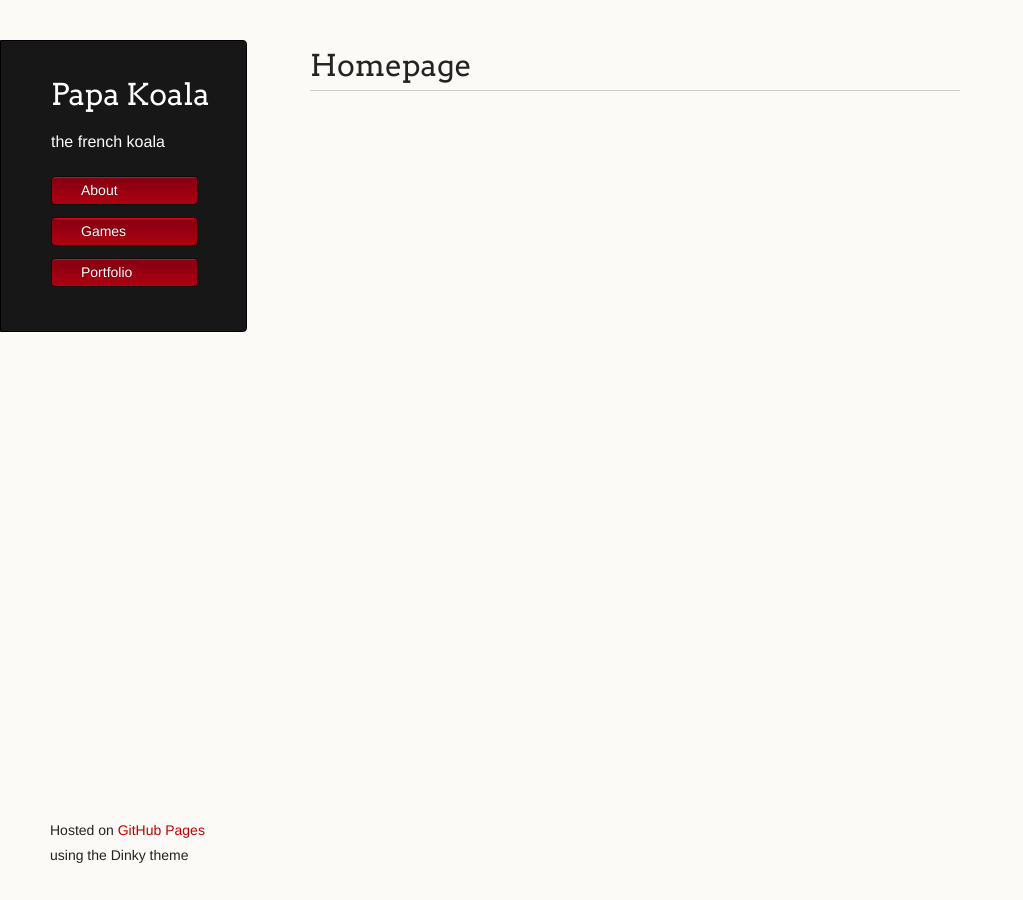
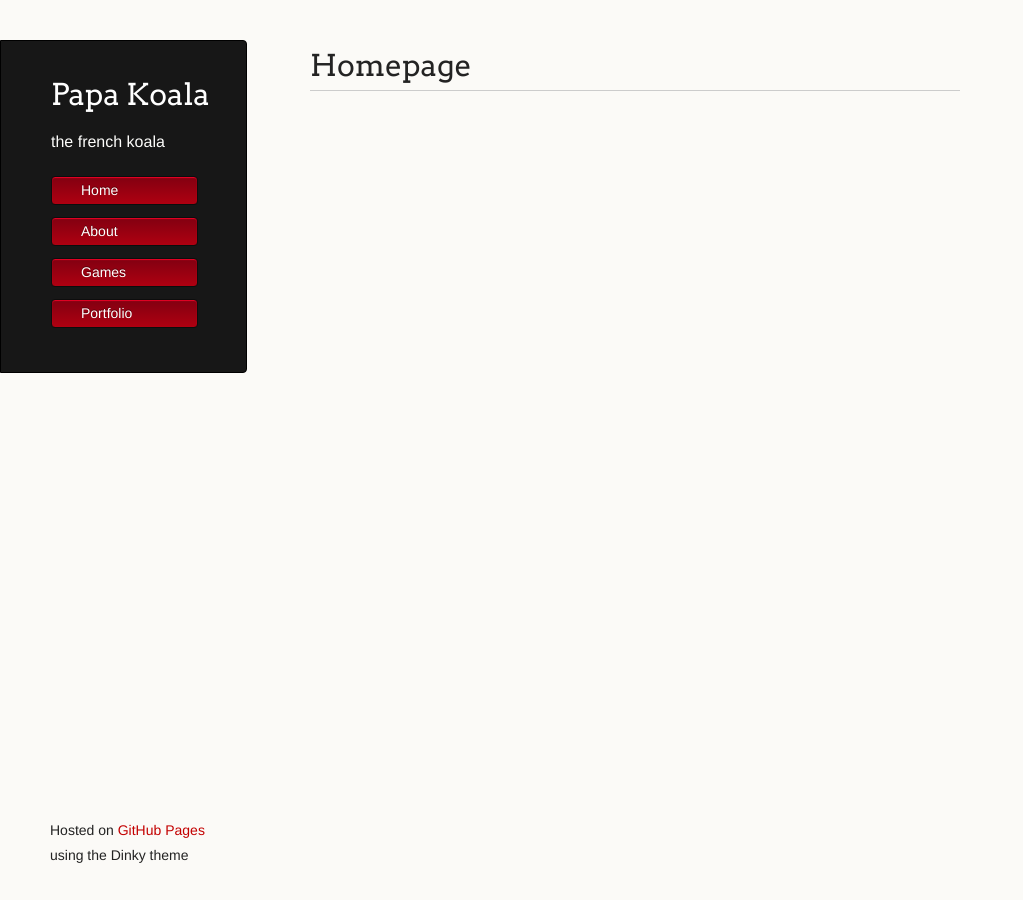
Before and after one commit to papa-koala/papa-koala.github.io, a Jekyll site: the page built from index.md, in a window 1280 px wide. Shown: the whole page, without its empty margins (0-1023 px from the left). Built offline with Jekyll 4.4.1, drawn with Linux system fonts in a browser that asks for light colours.

Commit message:
Update default.html

```diff
--- a/_layouts/default.html
+++ b/_layouts/default.html
@@ -22,6 +22,7 @@
         <ul>
           <!-- <li class="download"><a class="buttons download" href="{{ site.github.zip_url }}">Download ZIP</a></li> -->
           <!-- <li><a class="buttons github" href="{{ site.github.repository_url }}">View On GitHub</a></li> -->
+          <li><a class="buttons" href="/">Home</a></li>
           <li><a class="buttons" href="/about">About</a></li>
           <li><a class="buttons" href="/games">Games</a></li>
           <li><a class="buttons" href="/portfolio">Portfolio</a></li>
```
